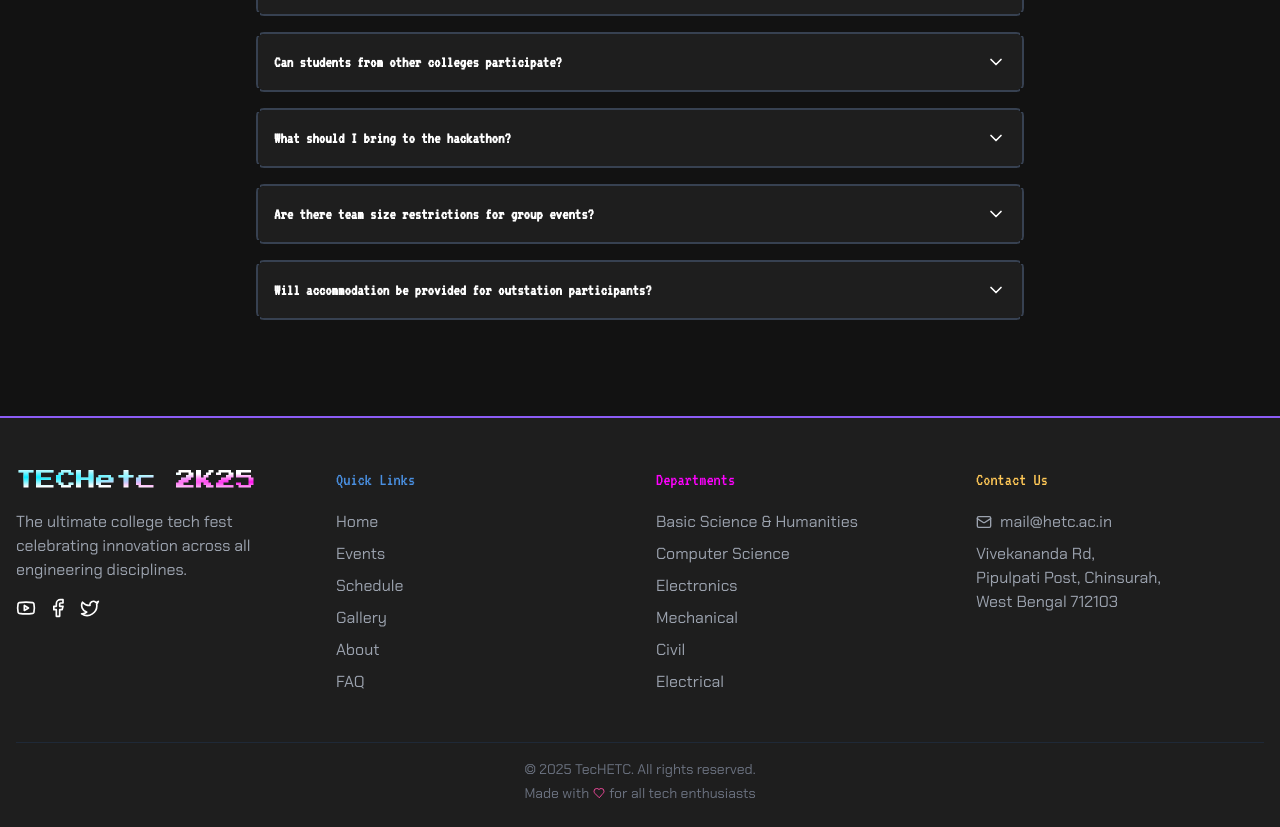
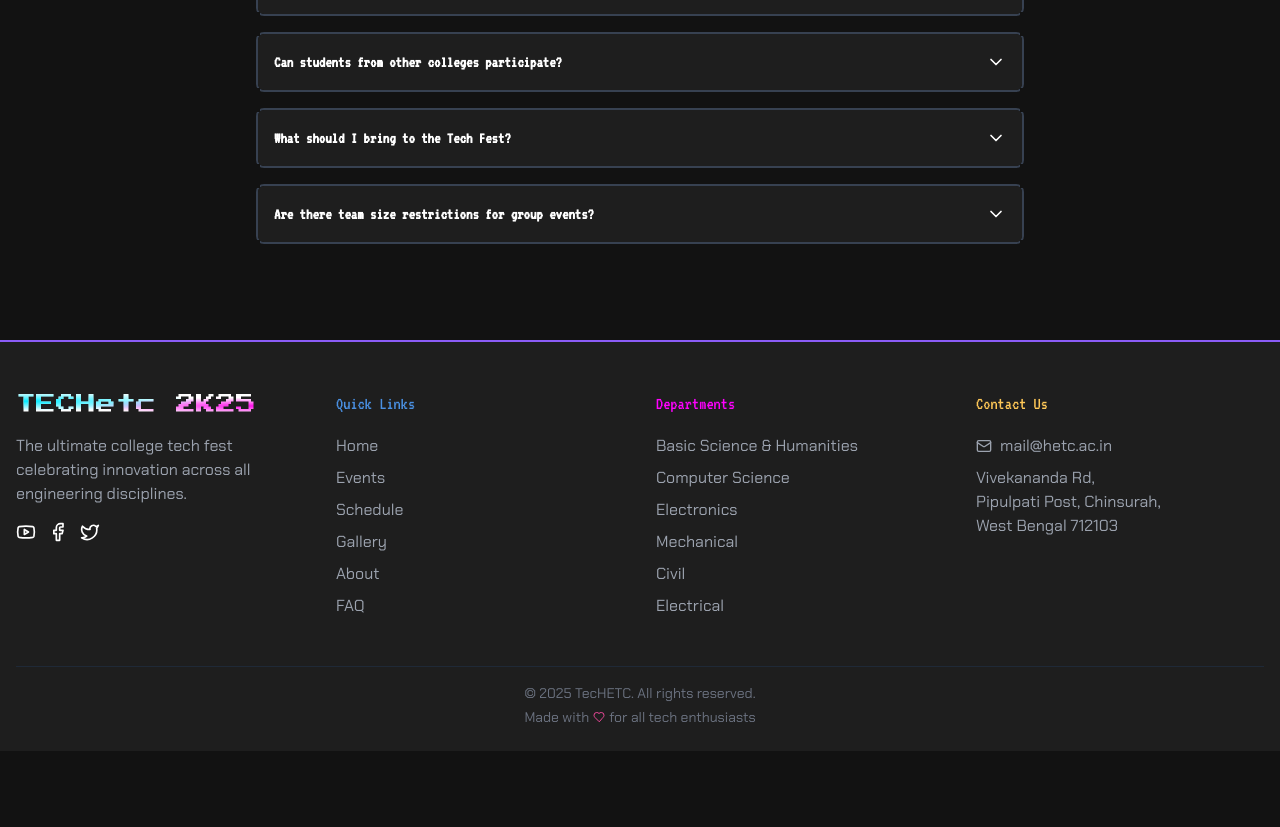
Before and after one commit to debjitmitra000/tecHETC25, a React (Vite) app: page / in a window 1280 px wide. Shown: the part 4440-5267 px from the top of the page. After the commit the page ends 5191 px from the top, so only its background shows below. Built offline with nearby package versions, Linux system fonts and the light colour scheme.

Commit message:
FAQ done

```diff
--- a/src/components/FaqSection.tsx
+++ b/src/components/FaqSection.tsx
@@ -18,18 +18,23 @@ const FaqSection: React.FC = () => {
       question: "Can students from other colleges participate?",
       answer: "Absolutely! TecHETC welcomes participants from all colleges and universities. Inter-college participation is encouraged to foster a diverse competitive environment."
     },
+    // {
+    //   question: "What should I bring to the hackathon?",
+    //   answer: "Participants should bring their own laptops, chargers, and any hardware components they might need for their projects. We provide Wi-Fi, power outlets, and basic refreshments. For specialty hardware, please check the hackathon page for available resources."
+    // },
     {
-      question: "What should I bring to the hackathon?",
-      answer: "Participants should bring their own laptops, chargers, and any hardware components they might need for their projects. We provide Wi-Fi, power outlets, and basic refreshments. For specialty hardware, please check the hackathon page for available resources."
+      question: "What should I bring to the Tech Fest?",
+      answer: "Participants should bring their own laptops, chargers, and any hardware components they might need for the events they are participating. We provide Wi-Fi, power outlets, and basic refreshments. For specialty hardware, please check the events page for required resources.",
+      category: "events"
     },
     {
       question: "Are there team size restrictions for group events?",
       answer: "Yes, each event has specific team size requirements. Most events allow 2-4 members per team, but this varies by competition. Check the rules section of each event for detailed information."
     },
-    {
-      question: "Will accommodation be provided for outstation participants?",
-      answer: "Limited accommodation is available for outstation participants on a first-come, first-served basis. You can request accommodation during the registration process. A nominal fee may apply."
-    }
+    // {
+    //   question: "Will accommodation be provided for outstation participants?",
+    //   answer: "Limited accommodation is available for outstation participants on a first-come, first-served basis. You can request accommodation during the registration process. A nominal fee may apply."
+    // }
   ];
 
   const toggleFaq = (index: number) => {
--- a/src/pages/FaqPage.tsx
+++ b/src/pages/FaqPage.tsx
@@ -19,13 +19,13 @@ const FaqPage: React.FC = () => {
   const faqs: FaqItem[] = [
     // General
     {
-      question: "What is TecHETC?",
-      answer: "TecHETC is our annual technology festival that celebrates innovation across all engineering disciplines. It features competitions, challenges, tech talks, and networking opportunities for students passionate about technology.",
+      question: "What is TECHtec?",
+      answer: "TECHtec is our annual technology festival that celebrates innovation across all engineering disciplines. It features competitions, challenges, tech talks, and networking opportunities for students passionate about technology.",
       category: "general"
     },
     {
-      question: "When and where will TecHETC 2025 be held?",
-      answer: "TecHETC 2025 will be held on May 15-16, 2025 at the Hooghly Engineering & Technology College Campus, Vivekananda Rd, Pipulpati Post, Chinsurah, West Bengal, 712103.",
+      question: "When and where will TECHtec 2K25 be held?",
+      answer: "TECHtec 2025 will be held on May 15-16, 2025 at the Hooghly Engineering & Technology College Campus, Vivekananda Rd, Pipulpati Post, Chinsurah, West Bengal, 712103.",
       category: "general"
     },
     {
@@ -35,7 +35,7 @@ const FaqPage: React.FC = () => {
     },
     // Registration
     {
-      question: "How can I register for TecHETC events?",
+      question: "How can I register for TECHtec events?",
       answer: "Registration for all events can be done through our online Registration form. Navigate to the specific event you're interested in and click the 'Register' button. You'll need to povide your details to complete your registration.",
       category: "registration"
     },
@@ -46,12 +46,12 @@ const FaqPage: React.FC = () => {
     },
     {
       question: "Can students from other colleges participate?",
-      answer: "Absolutely! TecHETC welcomes participants from all colleges and universities. Inter-college participation is encouraged to foster a diverse competitive environment.",
+      answer: "Absolutely! TECHtec welcomes participants from all colleges and universities. Inter-college participation is encouraged to foster a diverse competitive environment.",
       category: "registration"
     },
     {
       question: "What is the last date for registration?",
-      answer: "The registration deadline for most events is May 12, 2025. However, some popular events may close registrations earlier if all slots are filled, so we recommend registering as soon as possible.",
+      answer: "The registration deadline for most events is May 14, 2025. However, some popular events may close registrations earlier if all slots are filled, so we recommend registering as soon as possible.",
       category: "registration"
     },
     // Event Specific
@@ -186,19 +186,19 @@ const FaqPage: React.FC = () => {
         )}
 
         <div className="max-w-3xl mx-auto mt-16 p-6 bg-surface rounded-lg border-2 border-primary pixel-corners">
-          <h2 className="font-pixel text-xl mb-4 text-center">Still have questions?</h2>
+          <h2 className="font-pixel text-xl mb-4 text-center">  Still have questions?</h2>
           <p className="text-center text-gray-300 mb-6">
             If you couldn't find the answer to your question, feel free to reach out to us directly.
           </p>
           <div className="flex flex-col sm:flex-row justify-center gap-4">
-            <a
+            {/* <a
               href="mailto:info@techetc.edu"
               className="btn btn-secondary text-center"
             >
               Email Us
-            </a>
+            </a> */}
             <a
-              href="#"
+              href="https://forms.gle/f9gcSDFbNmm1nNnz9"
               className="btn btn-green text-center"
             >
               Contact Form
```
